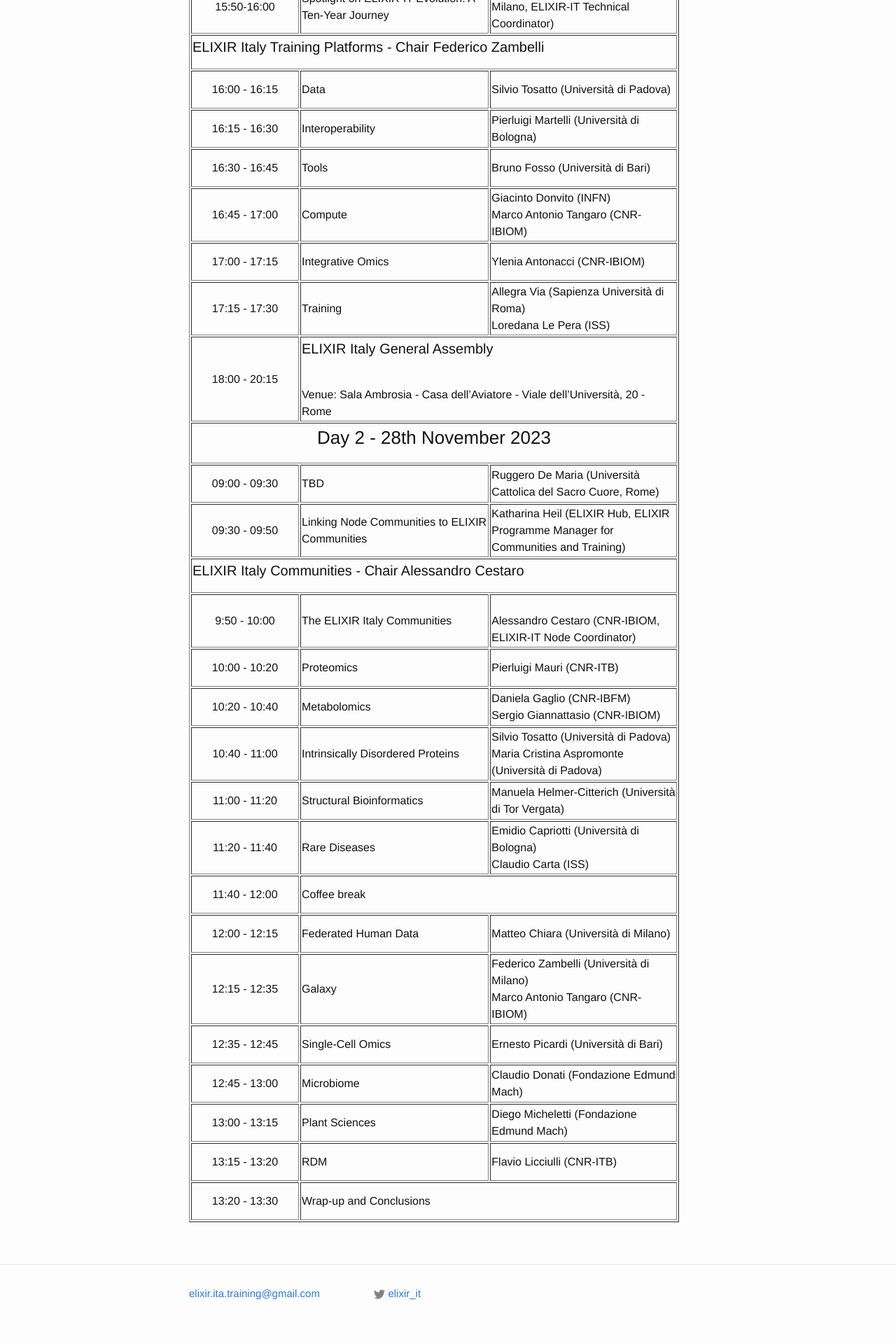
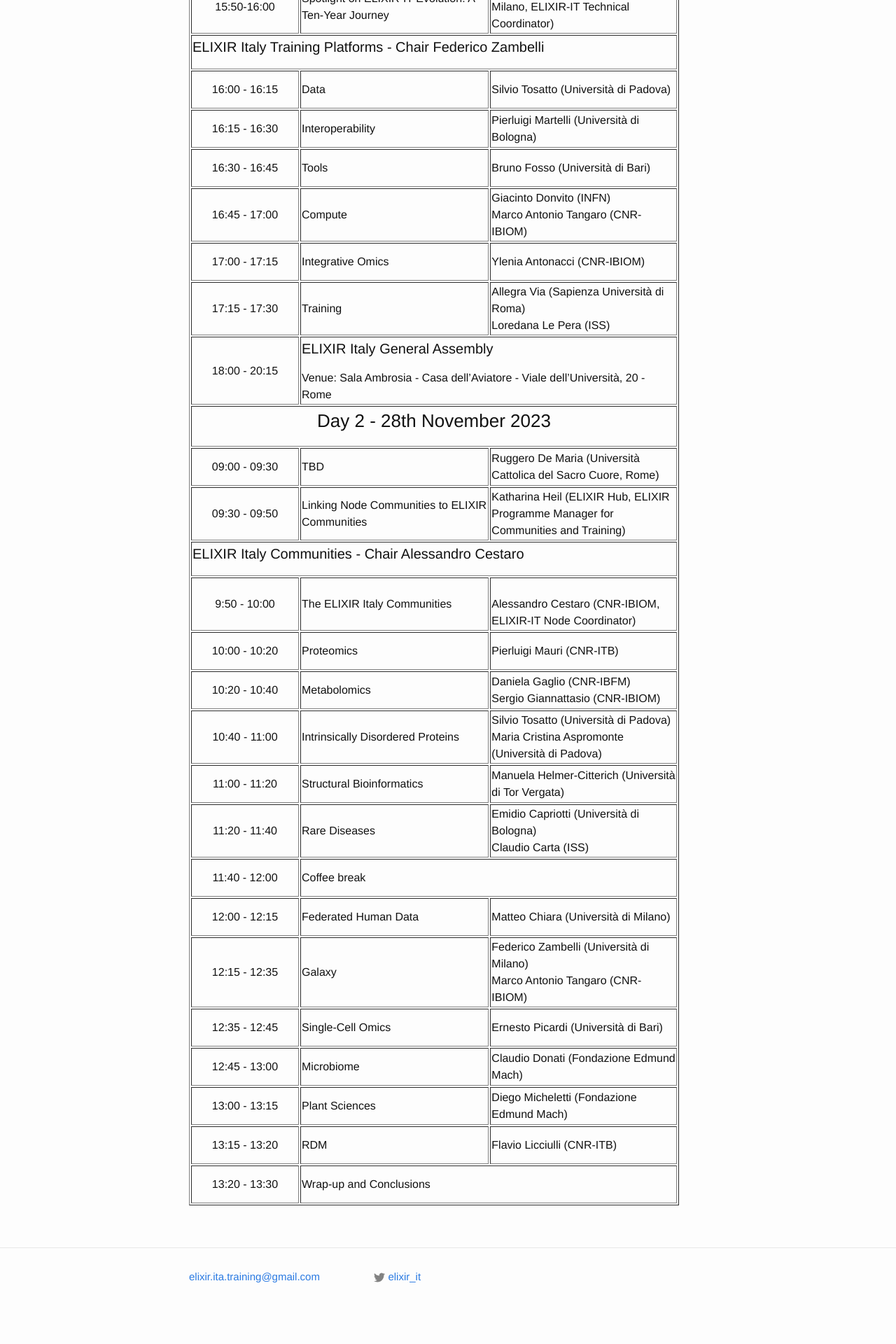
Before and after one commit to ELIXIR-IIB-training/website, a Jekyll site: the page built from _posts/2023-11-27-All_Hands_2023.md, in a window 1280 px wide. Shown: the part 2739-4659 px from the top of the page at 70% size. Built offline with Jekyll 4.4.1, drawn with Linux system fonts in a browser that asks for light colours; after the commit the page ends 4635 px from its top, so only the background shows below that.

```diff
--- a/_posts/2023-11-27-All_Hands_2023.md
+++ b/_posts/2023-11-27-All_Hands_2023.md
@@ -153,8 +153,8 @@ The event will be followed by two parallel workshops on 28th - 29th November 202
 
   <tr>
    <td height="50" width="150" align=center>18:00 - 20:15</td>
-   <td colspan="4"><h4>ELIXIR Italy General Assembly</h4><br>
-   Venue: Sala Ambrosia - Casa dell’Aviatore - Viale dell’Università, 20 - Rome <br>
+   <td colspan="4"><h4>ELIXIR Italy General Assembly</h4>
+   Venue: Sala Ambrosia - Casa dell’Aviatore - Viale dell’Università, 20 - Rome
    </td>
   </tr>
 
```
